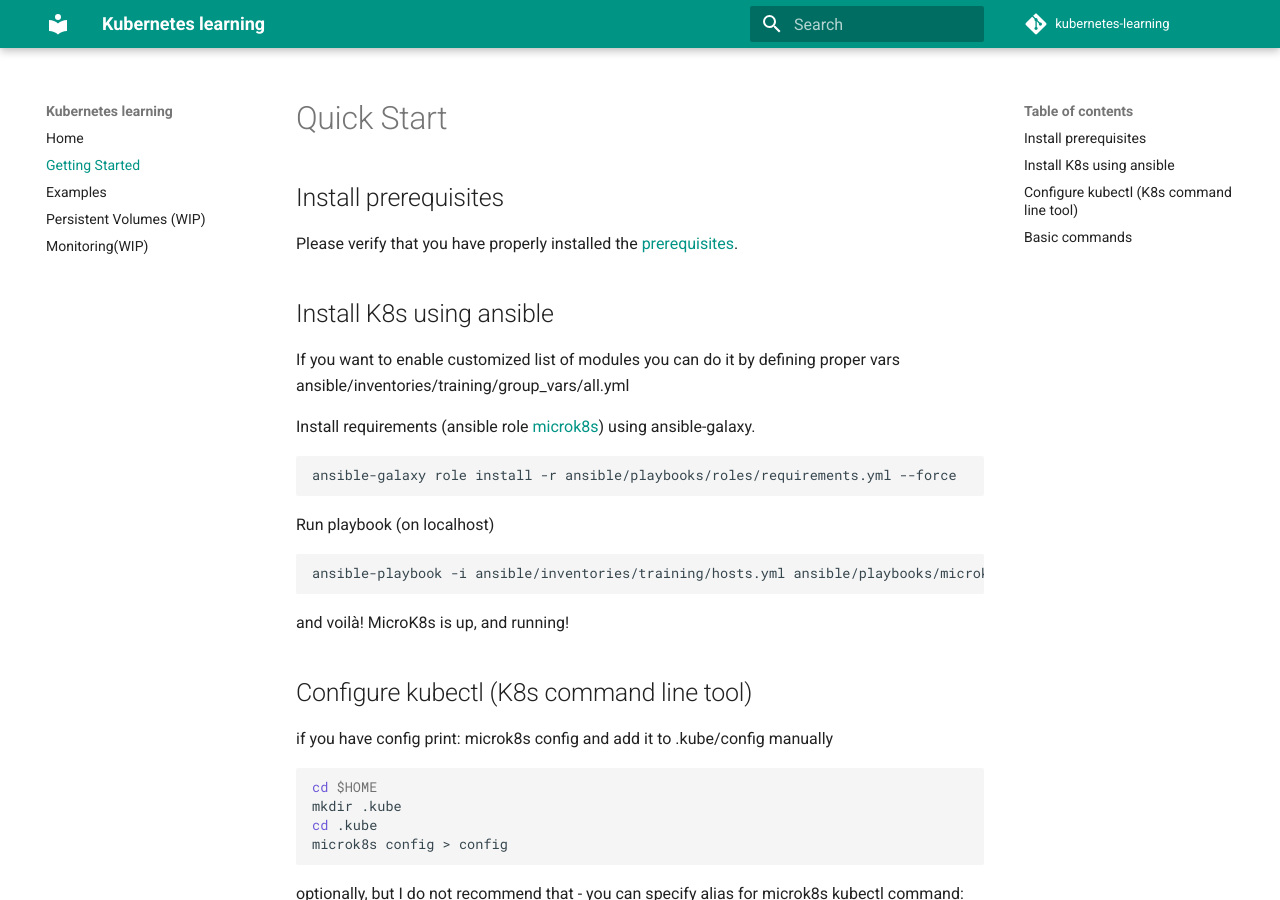
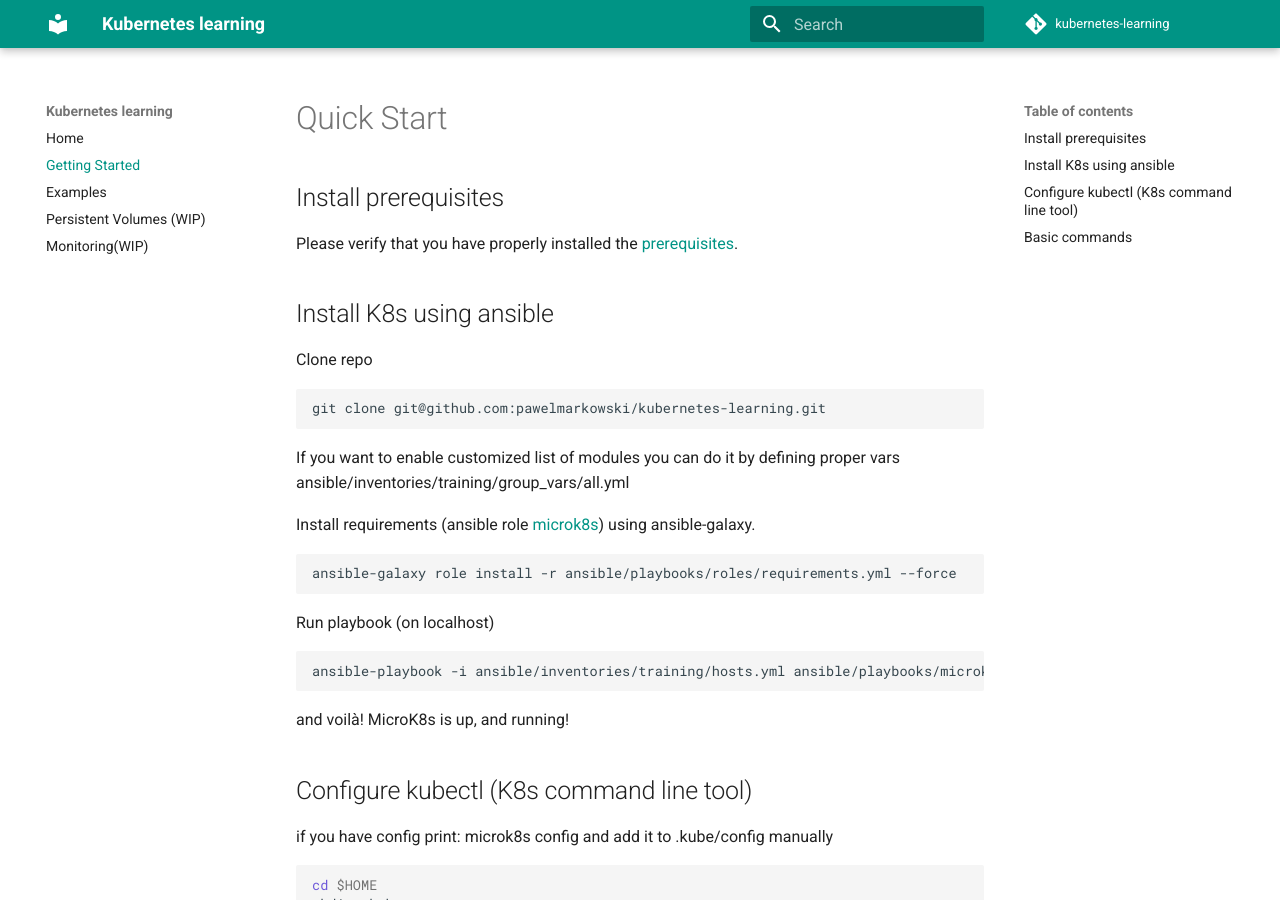
Before and after one commit to pawelmarkowski/kubernetes-learning, an MkDocs documentation site: the page built from docs/install/getting-started.md, in a window 1280 px wide and 900 px high. Built offline with MkDocs 1.6.1 and Material for MkDocs 9.7.7, drawn with Linux system fonts in a browser that asks for light colours; comment, search, counter and statistics services are not loaded.

Commit message:
update first steps

````diff
--- a/docs/install/getting-started.md
+++ b/docs/install/getting-started.md
@@ -5,6 +5,12 @@
 Please verify that you have properly installed the [prerequisites](./prerequisites.md).
 
 ## Install K8s using ansible
+
+Clone repo
+
+```bash
+git clone git@github.com:pawelmarkowski/kubernetes-learning.git
+```
 
 If you want to enable customized list of modules you can do it by defining proper vars ansible/inventories/training/group_vars/all.yml
 
````
